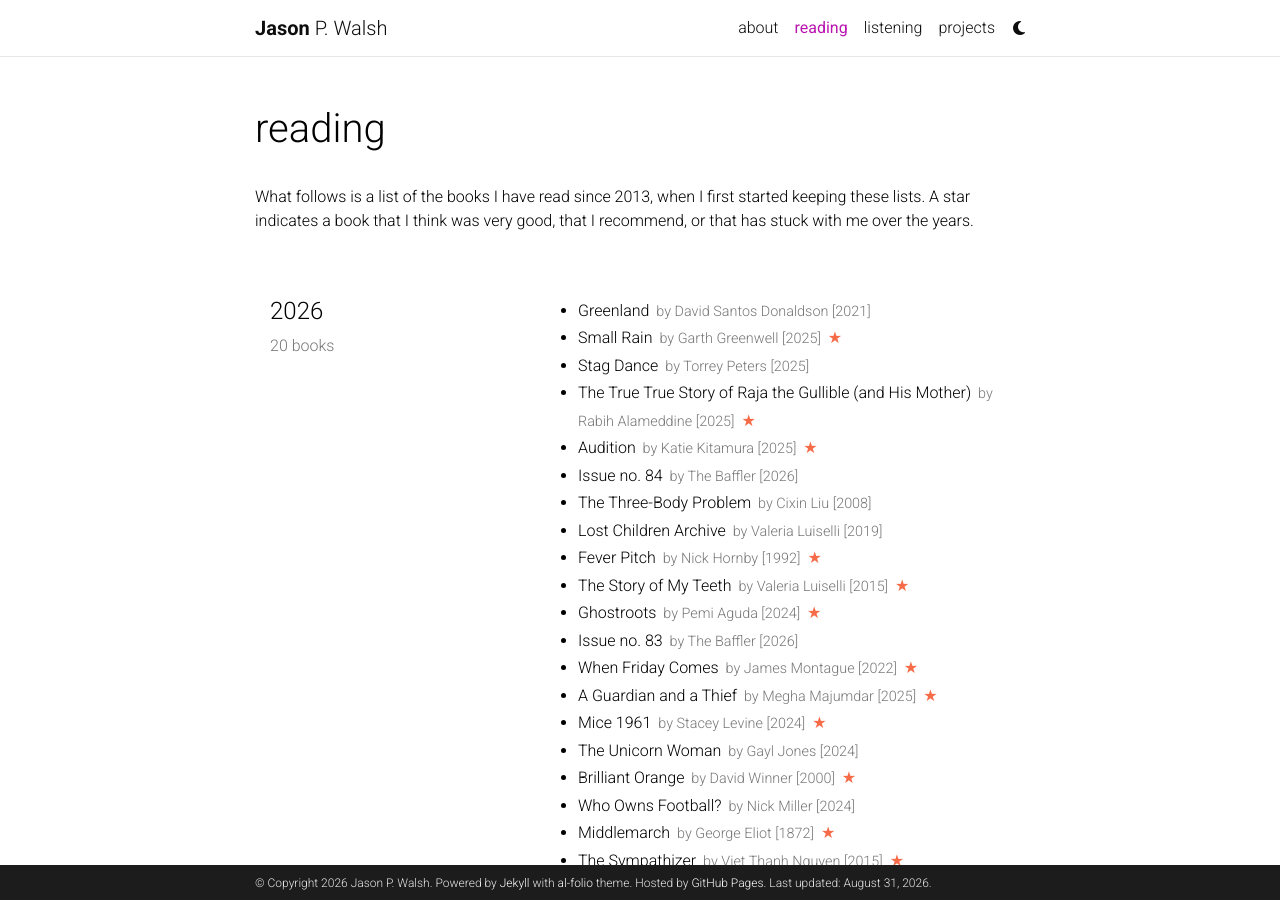
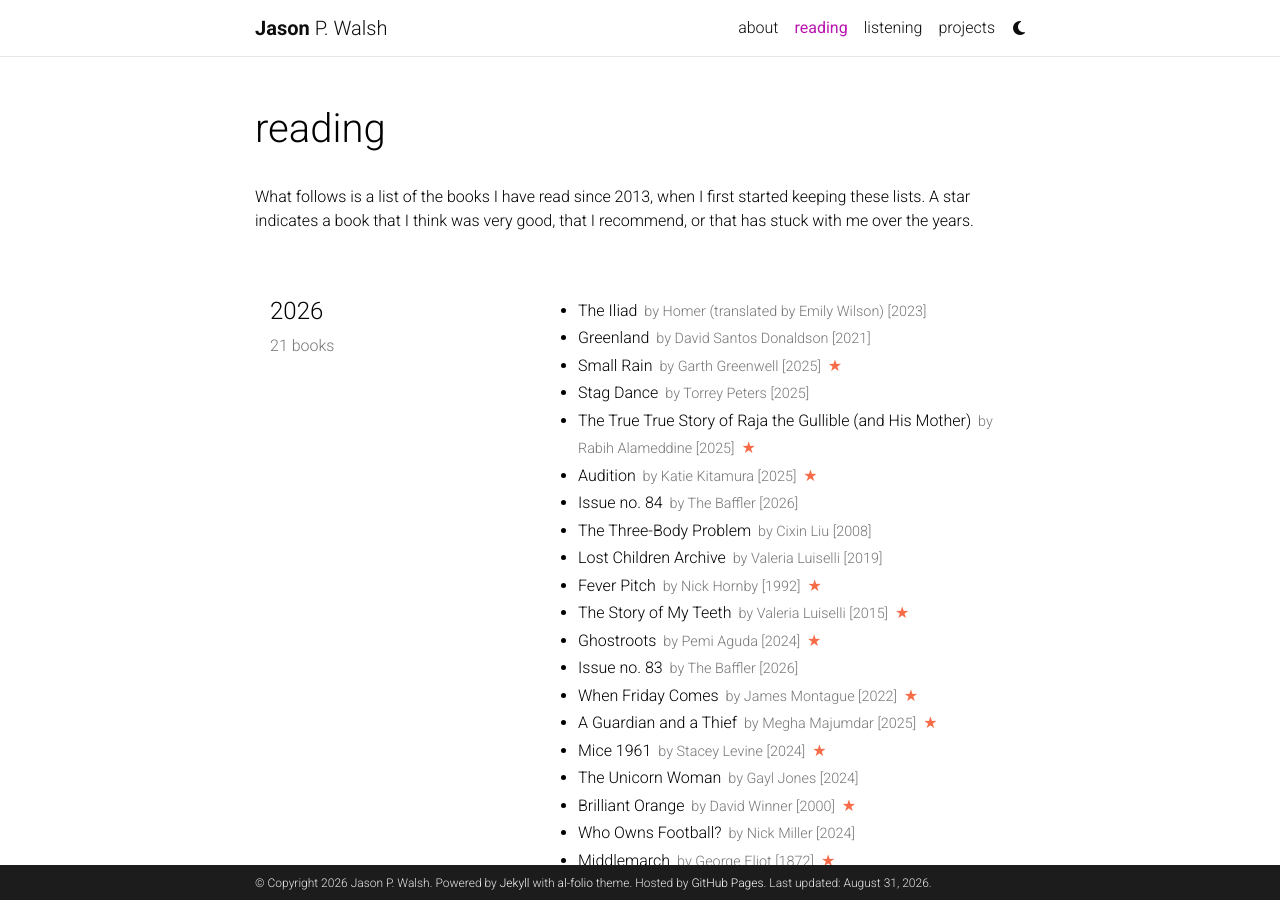
Before and after one commit to jwals23/jwals23.github.io, a Jekyll site: the page built from _pages/reading.md, in a window 1280 px wide and 900 px high. Built offline with Jekyll 4.4.1, drawn with Linux system fonts in a browser that asks for light colours; comment, search, counter and statistics services are not loaded; a style sheet for code colours, icons or effects is not loaded.

Commit message:
Update reading.yml

```diff
--- a/_data/reading.yml
+++ b/_data/reading.yml
@@ -1,6 +1,10 @@
 list:
   - year: "2026"
     books:
+      - title: The Iliad
+        author: Homer (translated by Emily Wilson)
+        year: 2023
+
       - title: Greenland
         author: David Santos Donaldson
         year: 2021
```
